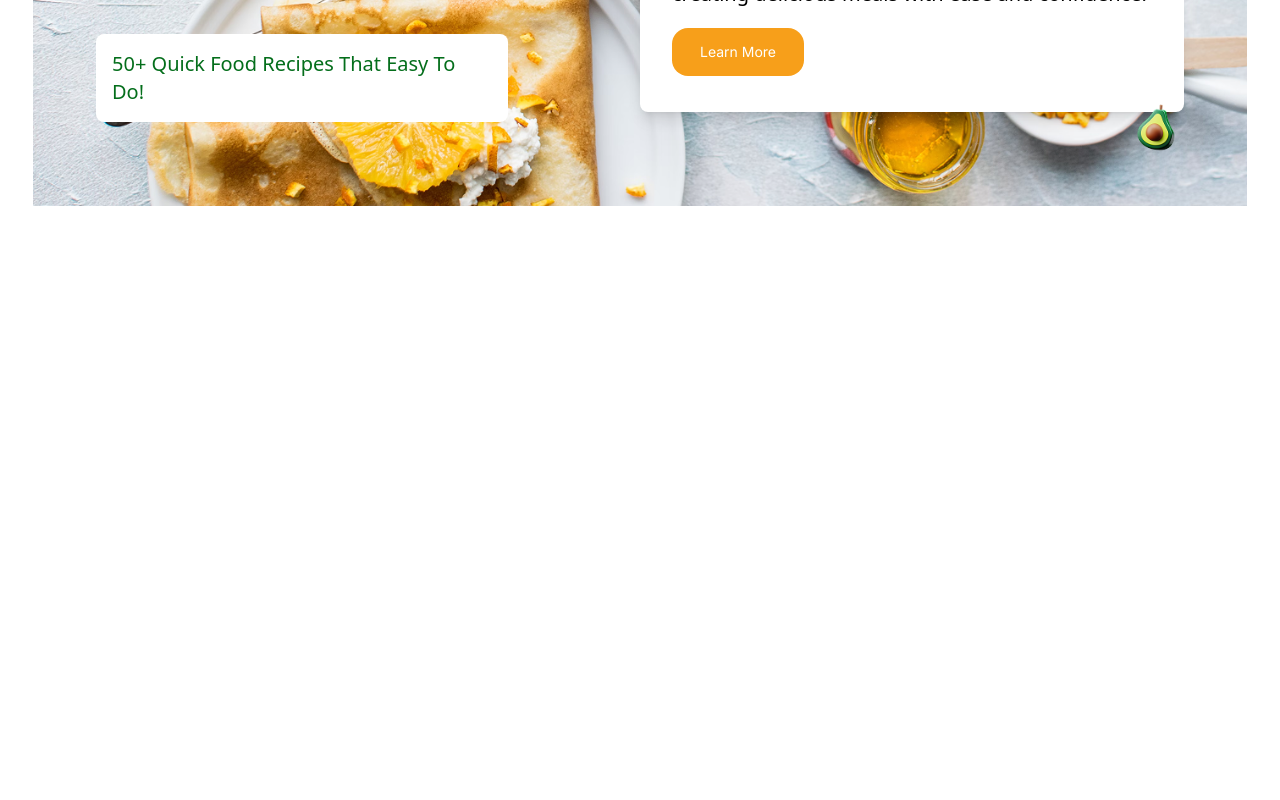
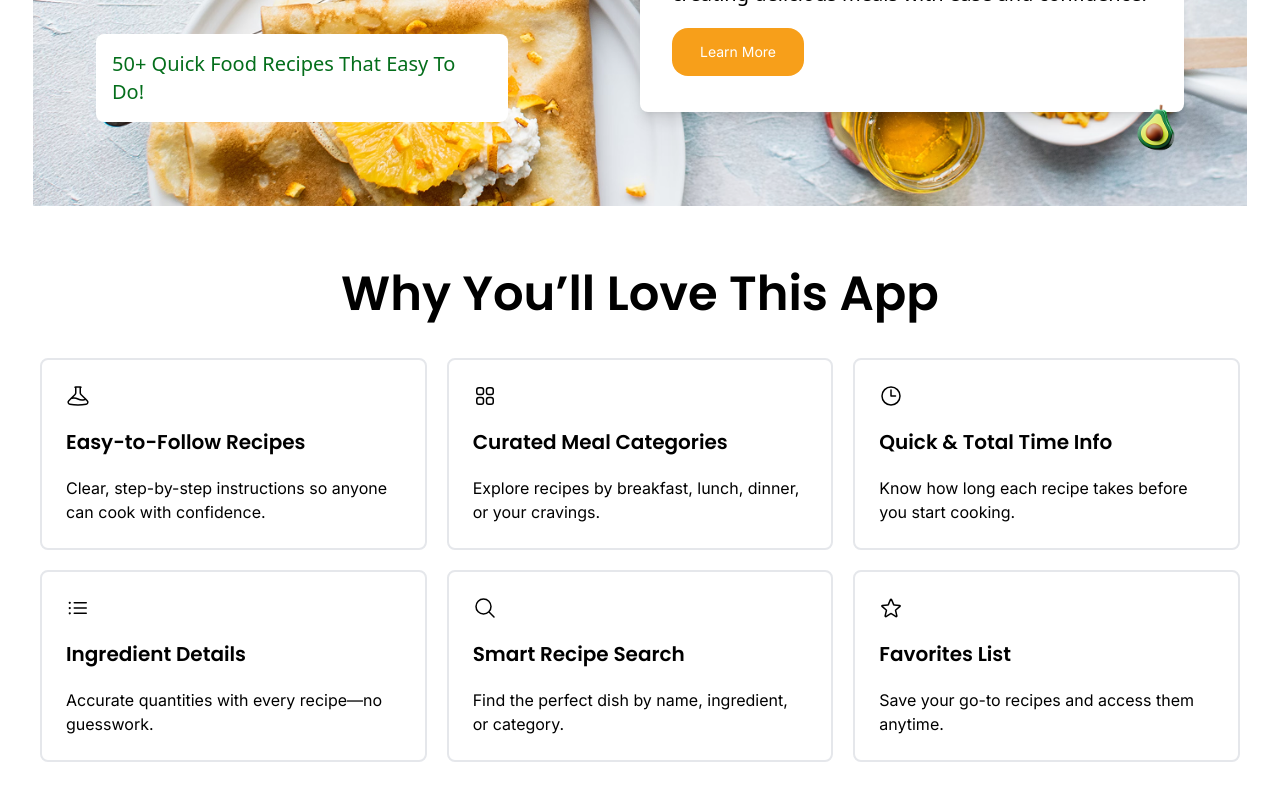
Before and after one commit to KirubelWondwossen/recipe-sharing-app, a React (Vite) app: page / in a window 1280 px wide. Shown: the part 1972-2772 px from the top of the page. Before the commit the page ends 2202 px from the top, so only its background shows below. Built offline with nearby package versions, Linux system fonts and the light colour scheme.

Commit message:
Add and style the features section

```diff
--- /dev/null
+++ b/src/components/FeaturesSection.jsx
@@ -0,0 +1,86 @@
+import SectionHeader from "./SectionHeader";
+
+import {
+  BeakerIcon,
+  Squares2X2Icon,
+  ClockIcon,
+  ListBulletIcon,
+  MagnifyingGlassIcon,
+  StarIcon,
+} from "@heroicons/react/24/outline";
+
+const features = [
+  {
+    id: 1,
+    Icon: BeakerIcon,
+    title: "Easy-to-Follow Recipes",
+    description:
+      "Clear, step-by-step instructions so anyone can cook with confidence.",
+  },
+  {
+    id: 2,
+    Icon: Squares2X2Icon,
+    title: "Curated Meal Categories",
+    description:
+      "Explore recipes by breakfast, lunch, dinner, or your cravings.",
+  },
+  {
+    id: 3,
+    Icon: ClockIcon,
+    title: "Quick & Total Time Info",
+    description: "Know how long each recipe takes before you start cooking.",
+  },
+  {
+    id: 4,
+    Icon: ListBulletIcon,
+    title: "Ingredient Details",
+    description: "Accurate quantities with every recipe—no guesswork.",
+  },
+  {
+    id: 5,
+    Icon: MagnifyingGlassIcon,
+    title: "Smart Recipe Search",
+    description: "Find the perfect dish by name, ingredient, or category.",
+  },
+  {
+    id: 6,
+    Icon: StarIcon,
+    title: "Favorites List",
+    description: "Save your go-to recipes and access them anytime.",
+  },
+];
+
+function FeaturesSection() {
+  return (
+    <section>
+      <div className="container mx-auto p-4 my-12">
+        <SectionHeader>Why You’ll Love This App</SectionHeader>
+        <FeaturesCards />
+      </div>
+    </section>
+  );
+}
+
+function FeaturesCards() {
+  return (
+    <div className="grid grid-cols-1 md:grid-cols-2 lg:grid-cols-3 gap-5 mt-10">
+      {features.map((feature) => (
+        <FeaturesCard features={feature} key={feature.id} />
+      ))}
+    </div>
+  );
+}
+
+function FeaturesCard({ features }) {
+  return (
+    <div className="rounded-lg border-2 sm:text-center min-w-[15rem] p-6 flex flex-col gap-5 items-start">
+      <features.Icon className="w-6" />
+      <h3 className="lg:text-xl md:text-lg font-heading font-semibold">
+        {features.title}
+      </h3>
+      <p className="font-body text-base text-left">{features.description}</p>
+    </div>
+  );
+}
+
+export default FeaturesSection;
--- a/src/pages/LandingPage.jsx
+++ b/src/pages/LandingPage.jsx
@@ -1,4 +1,5 @@
 import AboutUsSection from "../components/AboutUsSection";
+import FeaturesSection from "../components/FeaturesSection";
 import HeroSection from "../components/HeroSection";
 import Navbar from "../components/Navbar";
 import RecipeSection from "../components/RecipeSection";
@@ -13,6 +14,7 @@ function LandingPage() {
         <HeroSection />
         <RecipeSection />
         <AboutUsSection />
+        <FeaturesSection />
       </main>
     </>
   );
```
